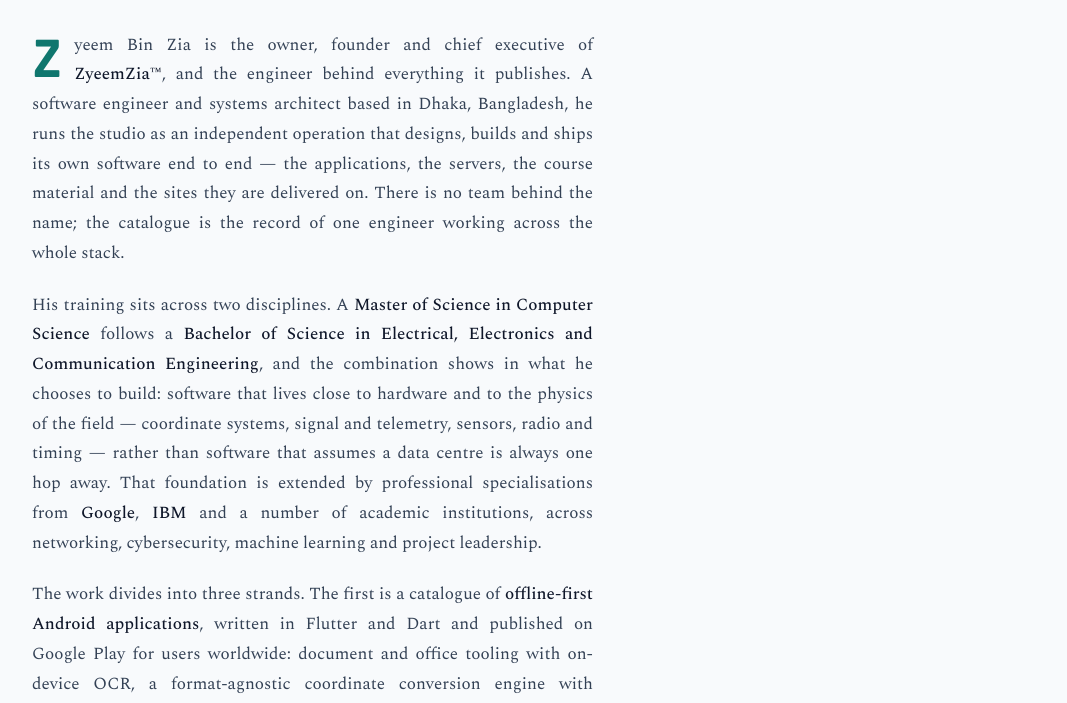
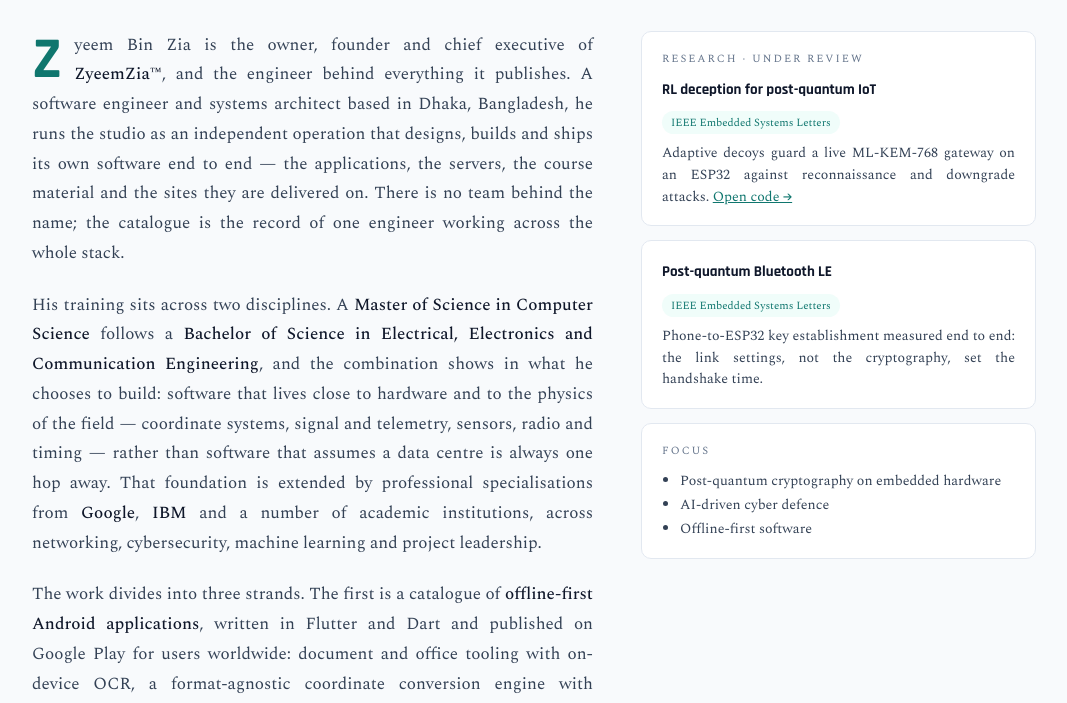
Before and after one commit to zyeemzia/zyeem, a plain HTML site: page index.html in a window 1280 px wide. Shown: the part 815-1518 px from the top of the page, without its empty margins (106-1173 px from the left). Drawn offline with nearby package versions, Linux system fonts and the light colour scheme.

Commit message:
Biography: research panel fills the right column

```diff
--- a/index.html
+++ b/index.html
@@ -140,6 +140,16 @@ section{padding:66px 0;}
   color:var(--accent);padding-top:4px;
 }
 .prose{max-width:66ch;}
+.bio-grid{display:grid;grid-template-columns:minmax(0,66ch) minmax(240px,1fr);gap:48px;align-items:start;}
+.bio-aside{position:sticky;top:84px;display:flex;flex-direction:column;gap:14px;}
+.bio-aside .box{background:var(--panel);border:1px solid var(--line);border-radius:10px;padding:18px 20px;}
+.bio-aside .k{font-size:11px;letter-spacing:.18em;text-transform:uppercase;color:var(--muted);margin:0 0 10px;}
+.bio-aside h4{margin:0 0 4px;font-size:15px;color:var(--ink);}
+.bio-aside .st{display:inline-block;font-size:11px;color:var(--accent);background:var(--accent-soft);border-radius:99px;padding:2px 9px;margin:0 0 8px;}
+.bio-aside p{margin:0;font-size:14px;line-height:1.55;color:var(--body);}
+.bio-aside ul{margin:0;padding-left:18px;font-size:14px;line-height:1.7;color:var(--body);}
+.bio-aside a{color:var(--accent);}
+@media (max-width:900px){.bio-grid{grid-template-columns:1fr;gap:28px;}.bio-aside{position:static;}}
 .prose p{margin:0 0 22px;}
 .prose p:last-child{margin-bottom:0;}
 .prose strong{color:var(--ink);font-weight:500;}
@@ -283,6 +293,7 @@ footer p + p{margin-top:8px;text-transform:none;letter-spacing:.04em;}
 
   <section id="biography" class="wrap">
     <div class="sechead"><span class="num">01</span><h2>Biography</h2></div>
+    <div class="bio-grid">
     <div class="prose">
       <p class="lead">Zyeem Bin Zia is the owner, founder and chief executive of <strong>ZyeemZia&trade;</strong>, and the engineer behind everything it publishes. A software engineer and systems architect based in Dhaka, Bangladesh, he runs the studio as an independent operation that designs, builds and ships its own software end to end &mdash; the applications, the servers, the course material and the sites they are delivered on. There is no team behind the name; the catalogue is the record of one engineer working across the whole stack.</p>
 
@@ -293,6 +304,24 @@ footer p + p{margin-top:8px;text-transform:none;letter-spacing:.04em;}
       <p>A consistent engineering position runs through all of it. His applications do not require an account, do not carry advertising, and do not transmit the user's work anywhere: documents, scans, routes and progress stay on the device that produced them. The courses are free, in full, with no tier above them. The stated reason is practical rather than ideological &mdash; software built for people working at the edge of coverage has to assume the connection will fail, and the cheapest way to protect data is never to collect it.</p>
 
       <p>Alongside the core studio he runs <strong>ZBZGames&trade;</strong>, an interactive entertainment branch producing offline simulation and arcade titles and a free browser arcade of forty original games, <strong>ZQuiz</strong>, a live multiplayer quiz platform for classrooms and teams, <strong>ZyeemZia&trade; AI</strong>, a team of free AI agents that guides visitors through the whole estate, reads what they attach and lets anyone design their own AI coworker, and <strong>ZBZAI&trade;</strong>, a free offline AI engine that installs from one file on a Windows PC and serves a whole office, school or home network: it reads office files and hands back the edited ones, adds office coworkers and a studio for video, music and pictures, and grows from the organisation&rsquo;s own documents without anything leaving the building. His current research interest is the intersection he keeps returning to: <strong>AI-driven cyber defence for cyber-physical and post-quantum systems</strong>.</p>
+    </div>
+    <aside class="bio-aside" aria-label="Research at a glance">
+      <div class="box">
+        <p class="k">Research &middot; under review</p>
+        <h4>RL deception for post-quantum IoT</h4>
+        <span class="st">IEEE Embedded Systems Letters</span>
+        <p>Adaptive decoys guard a live ML-KEM-768 gateway on an ESP32 against reconnaissance and downgrade attacks. <a href="https://github.com/zyeemzia/pqc-deception-honeypot" target="_blank" rel="noopener">Open code &rarr;</a></p>
+      </div>
+      <div class="box">
+        <h4>Post-quantum Bluetooth LE</h4>
+        <span class="st">IEEE Embedded Systems Letters</span>
+        <p>Phone-to-ESP32 key establishment measured end to end: the link settings, not the cryptography, set the handshake time.</p>
+      </div>
+      <div class="box">
+        <p class="k">Focus</p>
+        <ul><li>Post-quantum cryptography on embedded hardware</li><li>AI-driven cyber defence</li><li>Offline-first software</li></ul>
+      </div>
+    </aside>
     </div>
   </section>
 
```
